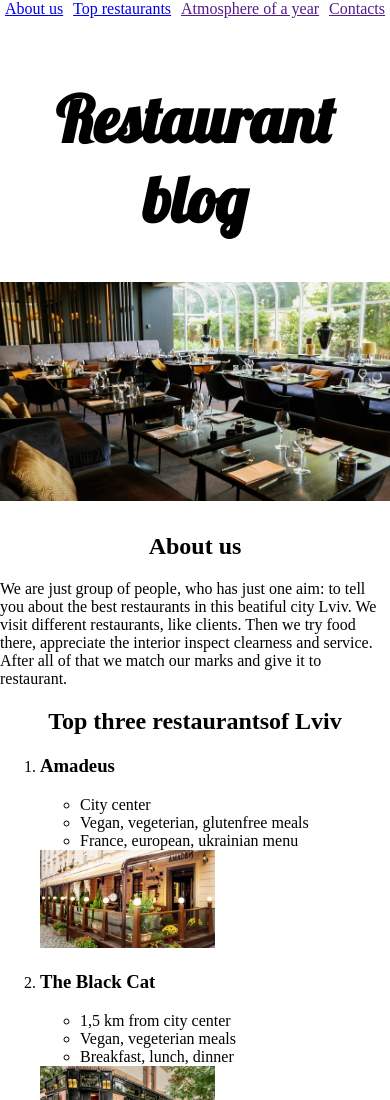
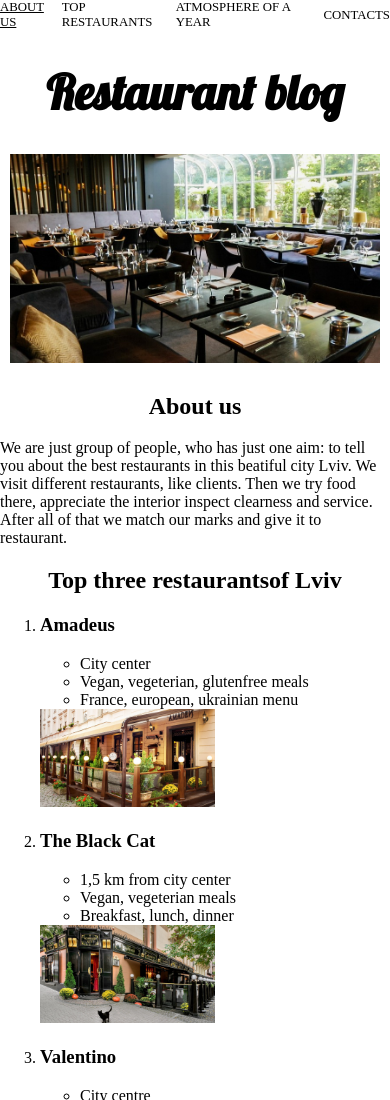
Before and after one commit to DanyAndr/homeproject, a plain HTML site: page index.html in a window 390 px wide. Shown: the top 1100 px of the page. Drawn offline with Linux system fonts and the light colour scheme.

Commit message:
to the end

```diff
--- a/css/index.css
+++ b/css/index.css
@@ -21,9 +21,37 @@ header .menu {
     padding: 0;
 }
 
+header .menu  {
+    list-style-type: none;
+}
 
-header .menu li a {
+header .menu  a {
     text-decoration: none;
     text-transform: uppercase;
     color: var(--main-color);
 }
+
+header .menu a:hover {
+    text-decoration: underline;
+}
+
+header .logo{
+    align-items: center;
+}
+
+@media (max-width: 620px) {
+    /*header nav {*/
+    /*    display: flex;*/
+    /*}*/
+
+    header .logo {
+        margin: 24px 10px;
+        font-size: 1.5rem;
+    }
+
+    header .menu {
+        align-items: center;
+        flex: 1;
+        font-size: 0.80rem;
+    }
+}
--- a/index.html
+++ b/index.html
@@ -9,15 +9,15 @@
 </head>
 <body>
     <header>
+        <nav>
         <div class="menu">
             <a href="#about">About us</a>
             <a href="#top_restaurants">Top restaurants</a>
             <a href="">Atmosphere of a year</a>
             <a href="">Contacts</a>
-        </div>
-        <br>
+        </div></nav>
         <div class="logo">
-            <h1 align="center">Restaurant blog</h1>
+            <h1>Restaurant blog</h1>
             <img src="img/backstage.jpeg" alt="backstage" width="100%">
         </div>
     </header>
```
